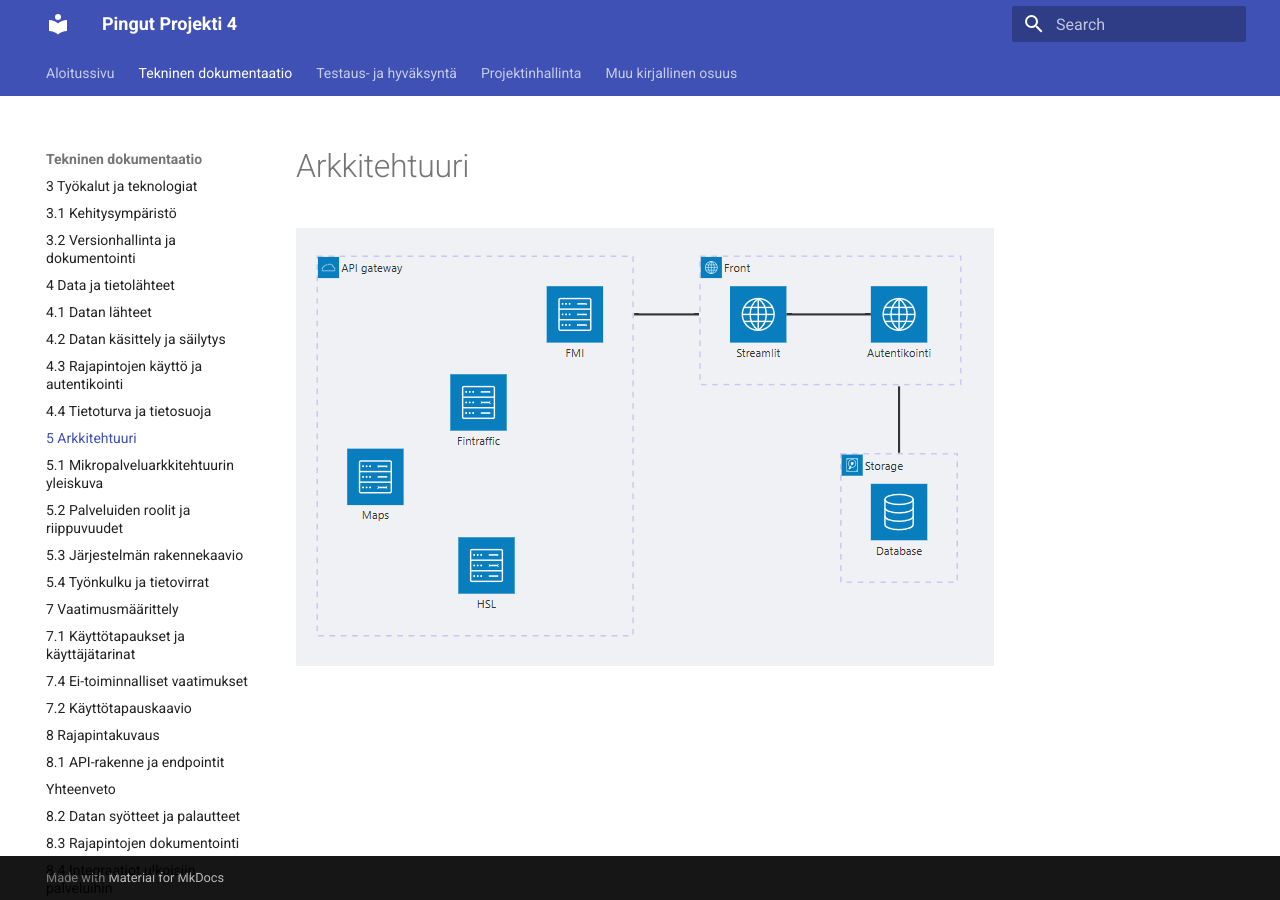
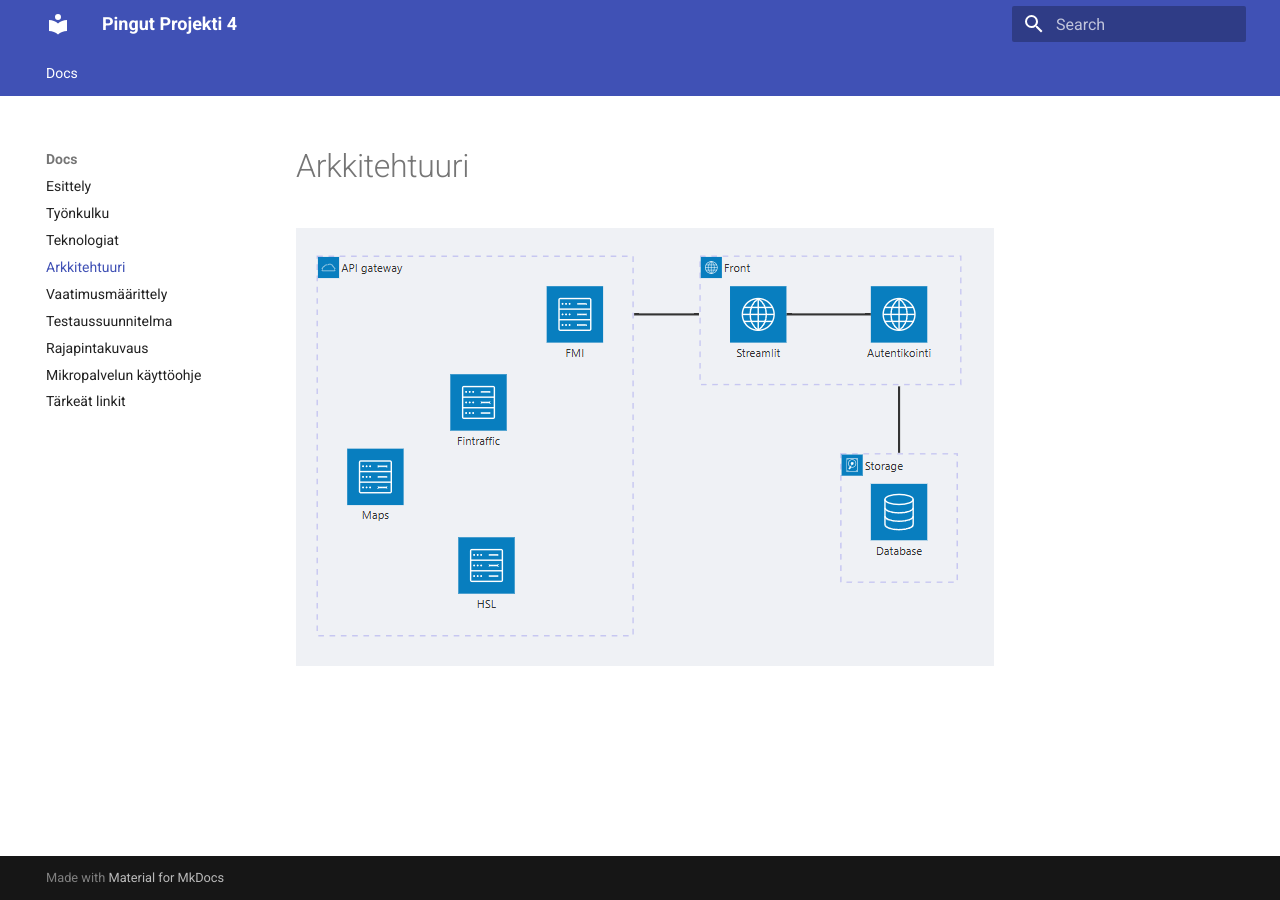
Before and after one commit to Sami-Python/Route_Pingut_Pro, an MkDocs documentation site: the page built from docs/docs/arkkitehtuuri.md, in a window 1280 px wide. Built offline with MkDocs 1.6.1 and Material for MkDocs 9.7.7, drawn with Linux system fonts in a browser that asks for light colours; some of the changed lines change nothing that is shown.

Commit message:
simplified structure

```diff
--- a/docs/mkdocs.yml
+++ b/docs/mkdocs.yml
@@ -21,84 +21,16 @@
 docs_dir: ./docs
 
 nav:
-  - Aloitussivu:
-      - Projekti 4 Mikropalvelu - Pingut: index.md
-      - 1 Johdanto: johdanto.md
-      - 1.1 Projektin tausta: projektin-tausta.md
-      - 1.2 Tärkeät linkit: tarkeat-linkit.md
-      - 1.2 Projektin tavoite: projektin-tavoite.md
-      - 1.3 Ohjeistus: ohjeistus.md
-      - 1.4 Rajaukset ja oletukset: rajaukset-ja-oletukset.md
-      - 2 Projektitiimi: projektitiimi.md
-      - 2.1 Tiimin kokoonpano: tiimin-kokoonpano.md
-      - 2.2 Vastuualueet ja osaamisjako: vastuualueet-ja-osaamisjako.md
-      - 2.3 Yhteistyö ja viestintäkäytännöt: yhteistyokaytannot.md
-  - Tekninen dokumentaatio:
-    - 3 Työkalut ja teknologiat: tyokalut-ja-teknologia.md
-    - 3.1 Kehitysympäristö: kehitysymparisto.md
-    - 3.2 Versionhallinta ja dokumentointi: versionhallinta-ja-dokumentointi.md
-    - 4 Data ja tietolähteet: data-ja-tietolahteet.md
-    - 4.1 Datan lähteet: datan-lahteet.md
-    - 4.2 Datan käsittely ja säilytys: datan-kasittely-ja-sailytys.md
-    - 4.3 Rajapintojen käyttö ja autentikointi: rajapintojen-kaytto-ja-autentikointi.md
-    - 4.4 Tietoturva ja tietosuoja: tietoturva-ja-tietosuoja.md
-    - 5 Arkkitehtuuri: arkkitehtuuri.md
-    - 5.1 Mikropalveluarkkitehtuurin yleiskuva: mikropalveluarkkitehtuuri.md
-    - 5.2 Palveluiden roolit ja riippuvuudet: palveluiden-roolit-ja-riippuvuudet.md
-    - 5.3 Järjestelmän rakennekaavio: jarjestelman-rakennekaavio.md
-    - 5.4 Työnkulku ja tietovirrat: tyonkulku-ja-tietovirrat.md
-    - 7 Vaatimusmäärittely: vaatimusmaarittely.md
-    - 7.1 Käyttötapaukset ja käyttäjätarinat: kayttotapaukset-ja-kayttajatarinat.md
-    - 7.4 Ei-toiminnalliset vaatimukset: ei-toiminnalliset-vaatimukset.md
-    - 7.2 Käyttötapauskaavio: kayttotapauskaavio.md
-    - 8 Rajapintakuvaus: rajapintakuvaus.md
-    - 8.1 API-rakenne ja endpointit: api-rakenne-ja-endpointit.md
-    - Yhteenveto: yhteenveto.md
-    - 8.2 Datan syötteet ja palautteet: datan-syotteet-ja-palautteet.md
-    - 8.3 Rajapintojen dokumentointi: rajapintojen-dokumentointi.md
-    - 8.4 Integraatiot ulkoisiin palveluihin: integraatiot-ulkoisiin-palveluihin.md
-  - Testaus- ja hyväksyntä:
-    - 9 Testaussuunnitelma: testaussuunnitelma.md
-    - 9.1 Testauksen tavoitteet ja periaatteet: testauksen-tavoitteet-ja-periaatteet.md
-    - Testauksen kohde: testauksen-kohde.md
-    - 9.2 Testausympäristö ja -työkalut: testausymparisto-ja-tyokalut.md
-    - Testausmenetelmät: testausmenetelmat.md
-    - 9.3 Testitapaukset ja hyväksymiskriteerit: testitapaukset-ja-hyvaksymiskriteerit.md
-    - Hyväksymiskriteerit: hyvaksymiskriteerit.md
-    - Riskit ja varautuminen: riskit-ja-varautuminen.md
-    - 9.4 Automaattinen testaus ja laadunvalvonta: automaattinen-testaus-ja-laadunvalvonta.md
-    - 10 Hyväksymiskriteerit: hyvaksymiskriteerit-10.md
-    - 10.1 Laadunvarmistus: laadunvarmistus.md
-    - 10.2 Tekninen toteutus: tekninen-toteutus.md
-    - 10.3 Dokumentointi ja jäljitettävyys: dokumentointi-ja-jaljitettavyys.md
-    - 10.4 Ryhmän osallistuminen: ryhman-osallistuminen.md
-    - 11 Riskit ja niiden hallinta: riskit-ja-niiden-hallinta.md
-    - 11.1 Tunnistetut riskit: tunnistetut-riskit.md
-    - 11.2 Riskien vaikutus ja todennäköisyys: riskien-vaikutus-ja-todennakoisyys.md
-    - 11.3 Ennaltaehkäisy ja varautuminen: ennaltaehkaisy-ja-varautuminen.md
-  - Projektinhallinta:
-    - 12 Projektinhallinta: projektinhallinta.md
-    - 12.1 Scrum-menetelmän käyttö: scrum-menetelman-kaytto.md
-    - 12.2 Sprinttien seuranta ja katselmointi: sprinttien-seuranta-ja-katselmointi.md
-    - 12.3 Palaverikäytännöt ja dokumentointi: palaverikaytannot-ja-dokumentointi.md
-    - 12.4 Projektiprosessin arviointi: projektiprosessin-arviointi.md
-    - 13 Versiohallinta ja kehityskäytännöt: versiohallinta-ja-kehityskaytannot.md
-    - 13.1 GitLabin käyttö ja branch-strategia: gitlabin-kaytto-ja-branch-strategia.md
-    - 13.2 Commit- ja merge-käytännöt: commit-ja-merge-kaytannot.md
-    - 13.3 Koodin laadunvalvonta ja tarkistus: koodin-laadunvalvonta-ja-tarkistus.md
-    - 14 Tietoturva ja eettisyys: tietoturva-ja-eettisyys.md
-    - 15 Projektin päättäminen: projektin-paattaminen.md
-    - 15.1 Valmiin määritelmä: valmiin-maaritelma.md
-  - Muu kirjallinen osuus:
-    - 15.2 Palautus ja dokumentointi: palautus-ja-dokumentointi.md
-    - 15.3 Loppudemo ja itsearviointi: loppudemo-ja-itsearviointi.md
-    - 15.4 Retrospektiivi ja jatkokehitysehdotukset: retrospektiivi-ja-jatkokehitysehdotukset.md
-    - 16 Oppimispäiväkirja (Jokaisen oma): oppimispaivakirja.md
-    - 17 Palaverit: palaverit.md
-    - 4.11 Palaveri: palaveri-4-11.md
-    - 8.11 Palaveri: palaveri-8-11.md
-    - 11.11 Daily: daily-11-11.md
-    - 17 Lähteet: lahteet.md
+  - Docs:
+      - Esittely: johdanto.md
+      - Työnkulku: tyonkulku-ja-tietovirrat.md
+      - Teknologiat: tyokalut-ja-teknologia.md
+      - Arkkitehtuuri: arkkitehtuuri.md
+      - Vaatimusmäärittely: vaatimusmaarittely.md
+      - Testaussuunnitelma: testaussuunnitelma.md
+      - Rajapintakuvaus: rajapintakuvaus.md
+      - Mikropalvelun käyttöohje: kayttoohje.md
+      - Tärkeät linkit: tarkeat-linkit.md
 
 plugins:
   - search
```
